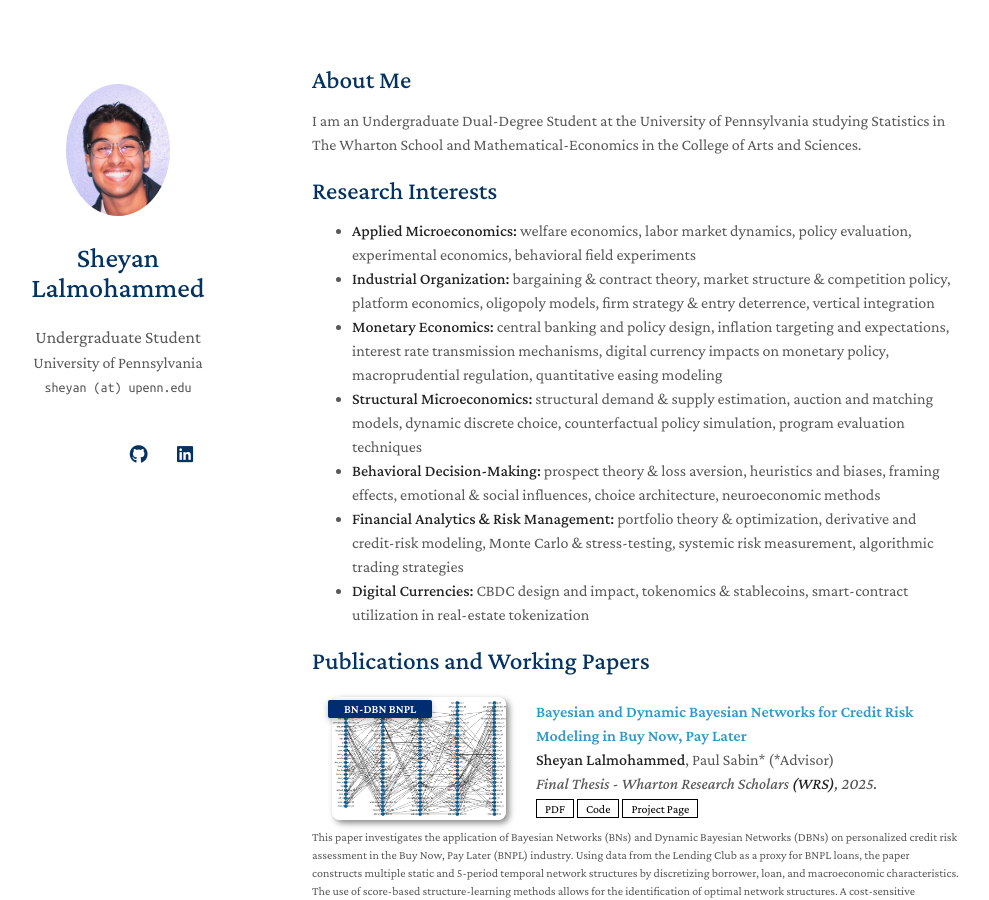
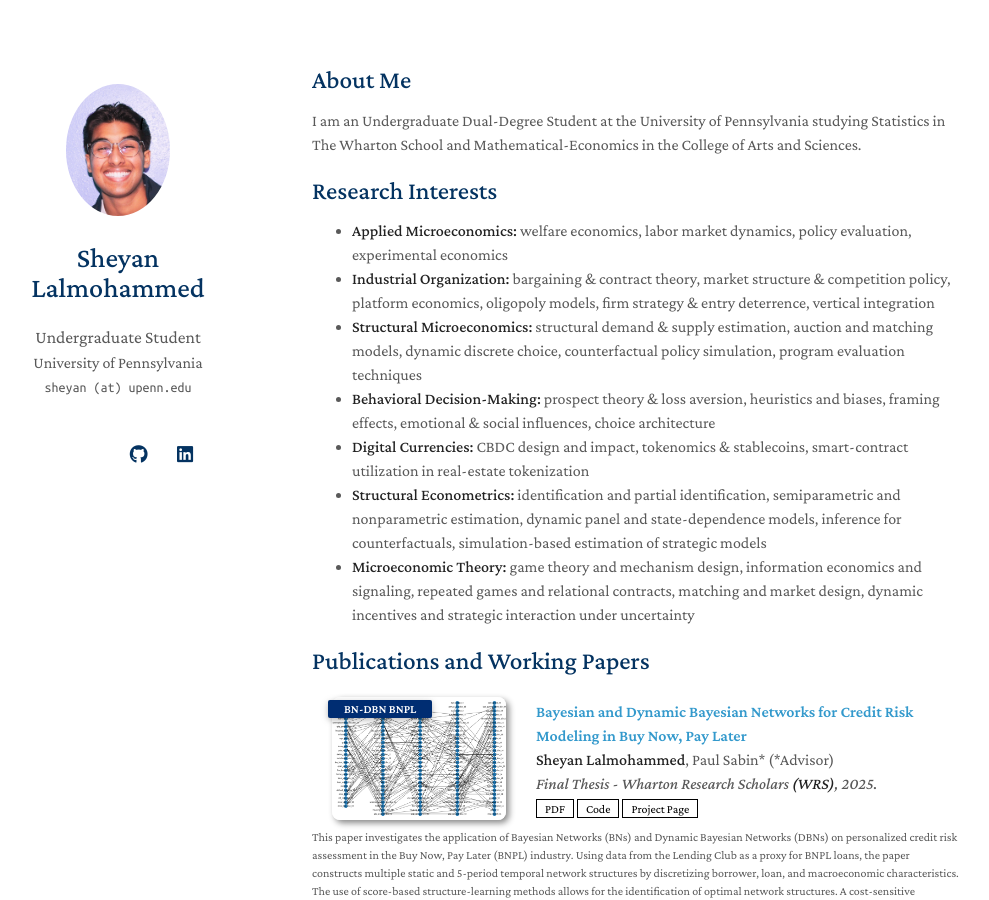
Before and after one commit to sheyanlalmohammed1/sheyanlalmohammed1.github.io, a Jekyll site: the page built from index.md, in a window 1280 px wide and 900 px high. Shown: the whole window, without its empty margins (158-1147 px from the left). Built offline with Jekyll 4.4.1, drawn with Linux system fonts in a browser that asks for light colours; a style sheet for code colours, icons or effects is not loaded; our own code applies the rules of GitHub Pages for plain Markdown files.

Commit message:
Update research interests in index.md
Removed some topics from Applied Microeconomics and Monetary Economics sections, and added new topics under Structural Econometrics and Microeconomic Theory.

```diff
--- a/index.md
+++ b/index.md
@@ -9,13 +9,13 @@ I am an Undergraduate Dual-Degree Student at the University of Pennsylvania stud
 
 ## Research Interests
 
-- **Applied Microeconomics:** welfare economics, labor market dynamics, policy evaluation, experimental economics, behavioral field experiments
+- **Applied Microeconomics:** welfare economics, labor market dynamics, policy evaluation, experimental economics
 - **Industrial Organization:** bargaining & contract theory, market structure & competition policy, platform economics, oligopoly models, firm strategy & entry deterrence, vertical integration
-- **Monetary Economics:** central banking and policy design, inflation targeting and expectations, interest rate transmission mechanisms, digital currency impacts on monetary policy, macroprudential regulation, quantitative easing modeling
 - **Structural Microeconomics:** structural demand & supply estimation, auction and matching models, dynamic discrete choice, counterfactual policy simulation, program evaluation techniques
-- **Behavioral Decision-Making:** prospect theory & loss aversion, heuristics and biases, framing effects, emotional & social influences, choice architecture, neuroeconomic methods
-- **Financial Analytics & Risk Management:** portfolio theory & optimization, derivative and credit-risk modeling, Monte Carlo & stress-testing, systemic risk measurement, algorithmic trading strategies
+- **Behavioral Decision-Making:** prospect theory & loss aversion, heuristics and biases, framing effects, emotional & social influences, choice architecture
 - **Digital Currencies:** CBDC design and impact, tokenomics & stablecoins, smart-contract utilization in real-estate tokenization
+- **Structural Econometrics:** identification and partial identification, semiparametric and nonparametric estimation, dynamic panel and state-dependence models, inference for counterfactuals, simulation-based estimation of strategic models
+- **Microeconomic Theory:** game theory and mechanism design, information economics and signaling, repeated games and relational contracts, matching and market design, dynamic incentives and strategic interaction under uncertainty
 
 {% include_relative _includes/publications.md %}
 
```
